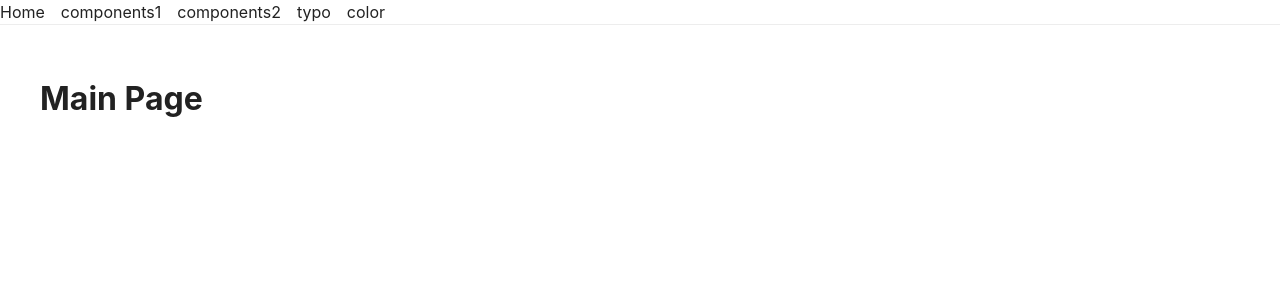
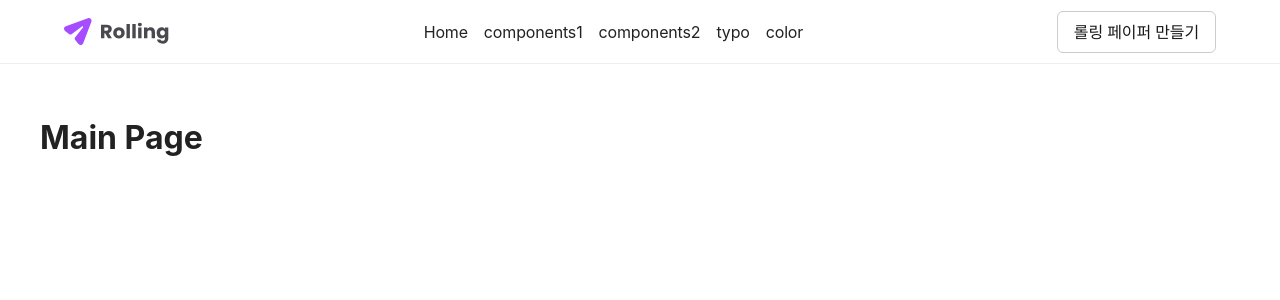
Before and after one commit to daeya0406/rolling-part2-team2, a React (Vite) app: page / in a window 1280 px wide. Shown: the top 300 px of the page. Built offline with nearby package versions, Linux system fonts and the light colour scheme; a web font is replaced by a local one.

Commit message:
헤더 컴포넌트 및 테스트 페이지에 헤더영역  추가

```diff
--- a/src/components/Header.jsx
+++ b/src/components/Header.jsx
@@ -1,16 +1,34 @@
 import { Link } from "react-router-dom";
 import "./header.scss";
+import Button from "./ui/Button";
+import Icon from "./ui/Icon";
 
-export default function Header() {
+function Header() {
   return (
-    <header>
-      <nav>
+    <header className="header">
+      <div className="header__inner">
+        <div className="header__logo">
+          <Link to="/">
+            <Icon name="logo" className="logo-icon" />
+          </Link>
+        </div>
+
+        <nav className="header__nav">
           <Link to="/">Home</Link>
           <Link to="/components1">components1</Link>
           <Link to="/components2">components2</Link>
           <Link to="/typo">typo</Link>
           <Link to="/color">color</Link>
         </nav>
+
+        <div className="header__btn">
+          <Link to="/post">
+            <Button label="롤링 페이퍼 만들기" size="md" variant="outline" />
+          </Link>
+        </div>
+      </div>
     </header>
   );
 }
+
+export default Header;
--- a/src/components/header.scss
+++ b/src/components/header.scss
@@ -1,8 +1,65 @@
-// test : 다 지우고 작업
-header {
-  border-bottom: 1px solid #ededed;
-  nav {
+.header {
+  position: sticky;
+  top: 0;
+  z-index: 100;
+  display: flex;
+  align-items: center;
+  justify-content: center;
+  border-bottom: 1px solid var(--c-gray200);
+  background: var(--c-white);
+  height: 64px;
+
+  &__inner {
+    display: grid;
+    grid-template-columns: auto 1fr auto;
+    align-items: center;
+    max-width: 1200px;
+    width: 100%;
+    margin: 0 auto;
+    padding: 0 24px;
+  }
+
+  &__logo {
     display: flex;
+    align-items: center;
+
+    .logo-icon {
+      width: 106px;
+      height: auto;
+    }
+  }
+
+  &__nav {
+    display: flex;
+    justify-content: center;
     gap: 16px;
+
+    a {
+      text-decoration: none;
+      @include typo(16, 400);
+    }
+  }
+
+  &__btn {
+    justify-self: end;
+  }
+
+  /* 태블릿 (768px) */
+  @media (max-width: 768px) {
+    &__inner {
+      grid-template-columns: auto auto;
+      padding: 0 24px;
+    }
+
+    &__nav {
+      display: none;
+    }
+  }
+
+  /* 모바일 (360px) */
+  @media (max-width: 360px) {
+    &__inner {
+      padding: 0 18px;
+    }
   }
 }
```
Also changed, not shown: src/pages/Test/TestComponents1/index.jsx (+1 -0 lines). Lines whose indentation alone changed are shown as unchanged.
